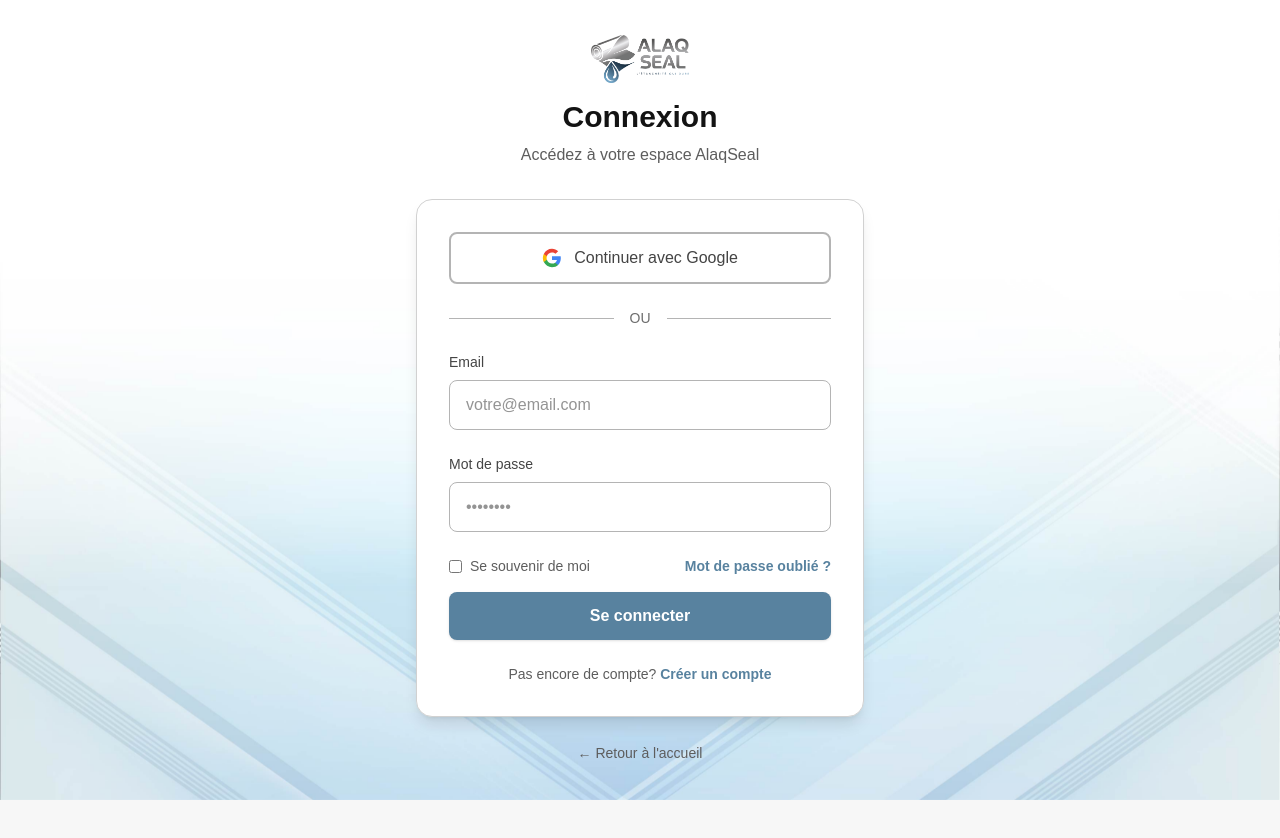
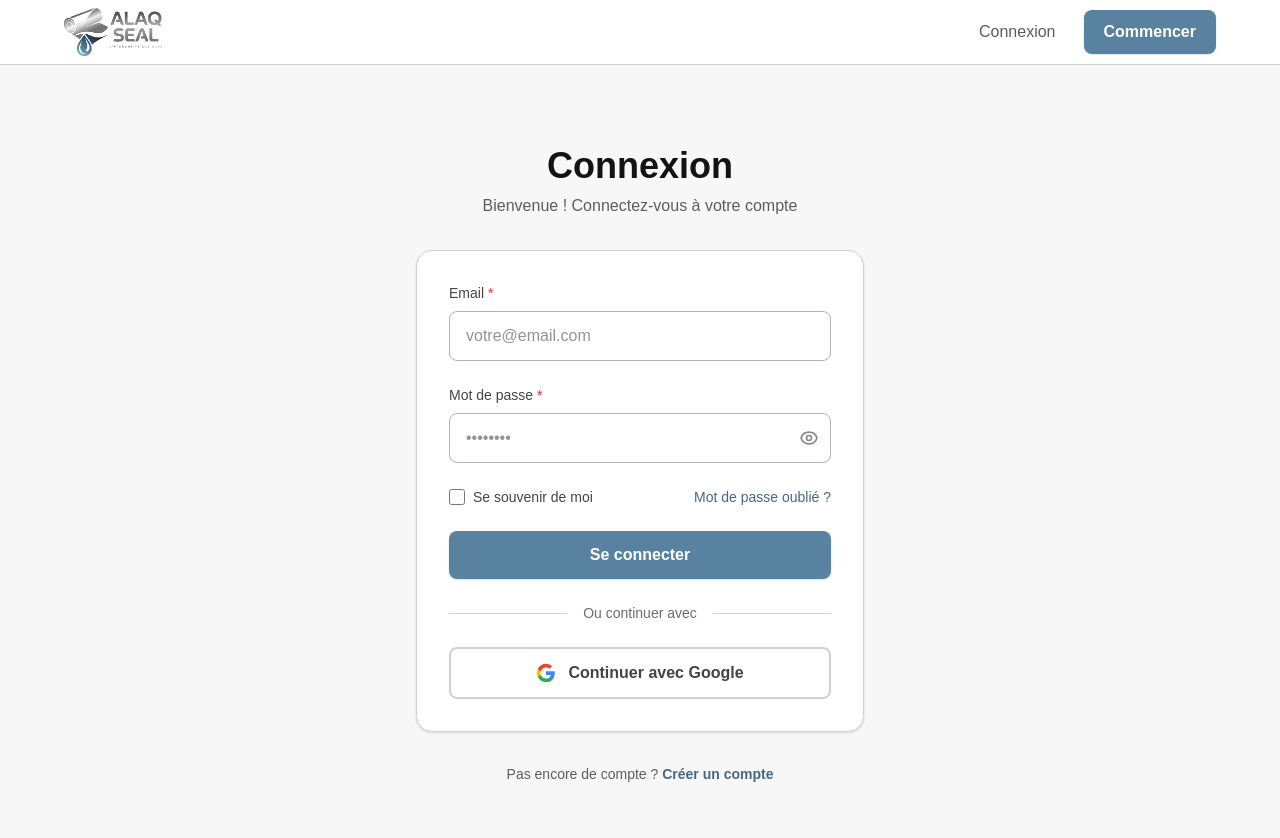
Before and after one commit to Magueri09salah/Alaq_seal_frontend, a React (Vite) app: page /login in a window 1280 px wide. Shown: the top 838 px of the page. Before the commit the page ends 800 px from the top, so only its background shows below. Built offline with nearby package versions, Linux system fonts and the light colour scheme; no server answers.

Commit message:
some modification

```diff
--- a/src/pages/EstimatorWizard.jsx
+++ b/src/pages/EstimatorWizard.jsx
@@ -10,20 +10,20 @@ import Navbar from '../components/layout/Navbar';
 const ETANCHEITE_TYPES = [
   {
     key: 'toiture',
-    label: 'Toiture-terrasse',
-    description: 'Étanchéité toiture plate',
+    label: 'Étanchéité toiture plate',
+    description: 'Toitures-terrasses accessibles ou non accessibles',
     icon: 'M3 12l2-2m0 0l7-7 7 7M5 10v10a1 1 0 001 1h3m10-11l2 2m-2-2v10a1 1 0 01-1 1h-3m-6 0a1 1 0 001-1v-4a1 1 0 011-1h2a1 1 0 011 1v4a1 1 0 001 1m-6 0h6'
   },
   {
     key: 'mur',
-    label: 'Mur',
-    description: 'Étanchéité mur enterré',
+    label: 'Étanchéité mur enterré',
+    description: 'Cuvelage, murs enterrés, soubassements',
     icon: 'M19 21V5a2 2 0 00-2-2H7a2 2 0 00-2 2v16m14 0h2m-2 0h-5m-9 0H3m2 0h5'
   },
   {
     key: 'salle_bain',
-    label: 'Salle de bain',
-    description: 'Étanchéité sous carrelage',
+    label: 'Étanchéité sous carrelage',
+    description: 'Salles de bain, douches, pièces humides',
     icon: 'M4 6h16M4 10h16M4 14h16M4 18h16'
   },
 ];
@@ -606,6 +606,24 @@ export default function EstimatorWizard() {
             {/* ── SUMMARY STEP ── */}
             {calculation && ((currentStep === 5 && selType === 'toiture') || (currentStep === 3 && selType !== 'toiture')) && (
               <div className="space-y-6">
+                {/* Back button to edit */}
+                <div className="bg-white border border-neutral-200 rounded-2xl p-4">
+                  <button
+                    onClick={() => {
+                      if (selType === 'toiture') {
+                        setCurrentStep(4); // Go back to details form
+                      } else {
+                        setCurrentStep(2); // Go back to details form
+                      }
+                    }}
+                    className="inline-flex items-center text-sm font-heading font-medium text-neutral-600 hover:text-primary-600 transition-colors">
+                    <svg className="w-4 h-4 mr-1" fill="none" stroke="currentColor" viewBox="0 0 24 24">
+                      <path strokeLinecap="round" strokeLinejoin="round" strokeWidth={2} d="M15 19l-7-7 7-7" />
+                    </svg>
+                    Modifier les informations
+                  </button>
+                </div>
+
                 {/* Recap */}
                 <div className="bg-white border border-neutral-200 rounded-2xl p-5">
                   <div className="flex flex-wrap gap-6 text-sm">
--- a/src/pages/LoginPage.jsx
+++ b/src/pages/LoginPage.jsx
@@ -1,117 +1,210 @@
 import { useState } from 'react';
 import { Link, useNavigate } from 'react-router-dom';
+import { authAPI } from '../services/api';
 import { useAuth } from '../context/AuthContext';
 import toast from 'react-hot-toast';
-import GoogleButton from '../components/auth/Googlebutton';
+import Navbar from '../components/layout/Navbar';
 
 export default function LoginPage() {
   const navigate = useNavigate();
   const { login } = useAuth();
+
+  const [formData, setFormData] = useState({ email: '', password: '' });
+  const [errors, setErrors] = useState({});
   const [loading, setLoading] = useState(false);
-  const [formData, setFormData] = useState({
-    email: '',
-    password: '',
-  });
+  const [showPassword, setShowPassword] = useState(false);
+
+  const handleChange = (e) => {
+    const { name, value } = e.target;
+    setFormData(prev => ({ ...prev, [name]: value }));
+    // Clear error when user starts typing
+    if (errors[name]) {
+      setErrors(prev => ({ ...prev, [name]: '' }));
+    }
+  };
+
+  const validateForm = () => {
+    const newErrors = {};
+
+    // Email validation
+    if (!formData.email) {
+      newErrors.email = 'L\'email est requis';
+    } else if (!/^[^\s@]+@[^\s@]+\.[^\s@]+$/.test(formData.email)) {
+      newErrors.email = 'Format d\'email invalide';
+    }
+
+    // Password validation
+    if (!formData.password) {
+      newErrors.password = 'Le mot de passe est requis';
+    } else if (formData.password.length < 8) {
+      newErrors.password = 'Le mot de passe doit contenir au moins 8 caractères';
+    }
+
+    setErrors(newErrors);
+    return Object.keys(newErrors).length === 0;
+  };
 
   const handleSubmit = async (e) => {
     e.preventDefault();
 
-    if (!formData.email || !formData.password) {
-      toast.error('Veuillez remplir tous les champs');
+    // Client-side validation
+    if (!validateForm()) {
       return;
     }
 
+    setLoading(true);
+    // setErrors({});
+
     try {
-      setLoading(true);
-      await login(formData.email, formData.password);
-      toast.success('Connexion réussie! 🎉');
-      navigate('/dashboard', { replace: true });
+      const response = await authAPI.login(formData);
+
+      setErrors({});
+
+      const { token, user } = response.data.data;
+      login(token, user);
+      toast.success(`Bienvenue, ${user.name} !`);
+      navigate('/dashboard');
     } catch (error) {
       console.error('Login error:', error);
-      toast.error(error.response?.data?.message || 'Email ou mot de passe incorrect');
+
+      // Handle backend validation errors (422)
+      if (error.response?.status === 422) {
+        const backendErrors = error.response.data.errors || {};
+        const formattedErrors = {};
+
+        // Format backend errors for display
+        Object.keys(backendErrors).forEach(key => {
+          formattedErrors[key] = Array.isArray(backendErrors[key])
+            ? backendErrors[key][0]
+            : backendErrors[key];
+        });
+
+        setErrors(formattedErrors);
+      }
+      // Handle authentication errors (401)
+      else if (error.response?.status === 401) {
+        setErrors({
+          password: error.response.data.message || 'Email ou mot de passe incorrect'
+        });
+      }
+      // Handle system/network errors with toast
+      else {
+        toast.error(error.response?.data?.message || 'Erreur de connexion. Veuillez réessayer.');
+      }
     } finally {
       setLoading(false);
     }
   };
 
+  const handleGoogleLogin = () => {
+    window.location.href = `${import.meta.env.VITE_API_URL}/auth/google`;
+  };
+
   return (
-    <div className="min-h-screen relative flex items-center justify-center p-4">
-      {/* Fixed background image */}
-      <div
-        className="fixed inset-0 bg-cover bg-center bg-no-repeat -z-10"
-        style={{ backgroundImage: 'url(/background.jpeg)' }}
-      />
+    <>
+      <Navbar />
+      <div className="min-h-screen bg-neutral-50 flex items-center justify-center py-12 px-4 sm:px-6 lg:px-8">
+        <div className="max-w-md w-full space-y-8">
 
-      <div className="w-full max-w-md relative z-10">
-        {/* Logo */}
-        <div className="text-center mb-8">
-          <Link to="/">
-            <div className="inline-flex items-center justify-center mb-4">
-              <img
-                src="/alaq_seal_logo.png"
-                alt="Alaq Seal"
-                className="h-12 w-auto object-contain"
-              />
-            </div>
-          </Link>
-          <h1 className="font-display text-3xl font-bold text-neutral-900 mb-2">Connexion</h1>
-          <p className="text-neutral-600 font-body">Accédez à votre espace AlaqSeal</p>
+          {/* Header */}
+          <div className="text-center">
+            <h2 className="font-display text-4xl font-bold text-neutral-900 mb-2">
+              Connexion
+            </h2>
+            <p className="font-body text-neutral-600">
+              Bienvenue ! Connectez-vous à votre compte
+            </p>
           </div>
 
-        {/* Login Form */}
-        <div className="bg-white rounded-2xl shadow-lg p-8 border border-neutral-200">
-          {/* Google Button */}
-          <GoogleButton />
+          {/* Form */}
+          <div className="bg-white border border-neutral-200 rounded-2xl p-8 shadow-sm">
+            <form onSubmit={handleSubmit} className="space-y-6">
 
-          {/* Divider */}
-          <div className="relative my-6">
-            <div className="absolute inset-0 flex items-center">
-              <div className="w-full border-t border-neutral-300"></div>
-            </div>
-            <div className="relative flex justify-center text-sm">
-              <span className="px-4 bg-white text-neutral-500 font-body">OU</span>
-            </div>
-          </div>
-
-          <form onSubmit={handleSubmit} className="space-y-6">
               {/* Email */}
               <div>
                 <label htmlFor="email" className="block text-sm font-heading font-medium text-neutral-700 mb-2">
-                Email
+                  Email <span className="text-red-500">*</span>
                 </label>
                 <input
                   id="email"
+                  name="email"
                   type="email"
-                required
                   value={formData.email}
-                onChange={(e) => setFormData({ ...formData, email: e.target.value })}
-                className="w-full px-4 py-3 border border-neutral-300 rounded-lg font-body focus:ring-2 focus:ring-primary-500 focus:border-transparent transition-all"
+                  onChange={handleChange}
+                  className={`w-full px-4 py-3 border rounded-lg font-body focus:ring-2 focus:ring-primary-500 focus:border-transparent transition-all ${
+                    errors.email ? 'border-red-500 bg-red-50' : 'border-neutral-300'
+                  }`}
                   placeholder="votre@email.com"
                 />
+                {errors.email && (
+                  <p className="mt-2 text-sm text-red-600 font-body flex items-center">
+                    <svg className="w-4 h-4 mr-1 flex-shrink-0" fill="currentColor" viewBox="0 0 20 20">
+                      <path fillRule="evenodd" d="M10 18a8 8 0 100-16 8 8 0 000 16zM8.707 7.293a1 1 0 00-1.414 1.414L8.586 10l-1.293 1.293a1 1 0 101.414 1.414L10 11.414l1.293 1.293a1 1 0 001.414-1.414L11.414 10l1.293-1.293a1 1 0 00-1.414-1.414L10 8.586 8.707 7.293z" clipRule="evenodd" />
+                    </svg>
+                    {errors.email}
+                  </p>
+                )}
               </div>
 
               {/* Password */}
               <div>
                 <label htmlFor="password" className="block text-sm font-heading font-medium text-neutral-700 mb-2">
-                Mot de passe
+                  Mot de passe <span className="text-red-500">*</span>
                 </label>
+                <div className="relative">
                   <input
                     id="password"
-                type="password"
-                required
+                    name="password"
+                    type={showPassword ? 'text' : 'password'}
                     value={formData.password}
-                onChange={(e) => setFormData({ ...formData, password: e.target.value })}
-                className="w-full px-4 py-3 border border-neutral-300 rounded-lg font-body focus:ring-2 focus:ring-primary-500 focus:border-transparent transition-all"
+                    onChange={handleChange}
+                    className={`w-full px-4 py-3 pr-12 border rounded-lg font-body focus:ring-2 focus:ring-primary-500 focus:border-transparent transition-all ${
+                      errors.password ? 'border-red-500 bg-red-50' : 'border-neutral-300'
+                    }`}
                     placeholder="••••••••"
                   />
+                  <button
+                    type="button"
+                    onClick={() => setShowPassword(!showPassword)}
+                    className="absolute right-3 top-1/2 -translate-y-1/2 text-neutral-400 hover:text-neutral-600 transition-colors">
+                    {showPassword ? (
+                      <svg className="w-5 h-5" fill="none" stroke="currentColor" viewBox="0 0 24 24">
+                        <path strokeLinecap="round" strokeLinejoin="round" strokeWidth={2} d="M13.875 18.825A10.05 10.05 0 0112 19c-4.478 0-8.268-2.943-9.543-7a9.97 9.97 0 011.563-3.029m5.858.908a3 3 0 114.243 4.243M9.878 9.878l4.242 4.242M9.88 9.88l-3.29-3.29m7.532 7.532l3.29 3.29M3 3l3.59 3.59m0 0A9.953 9.953 0 0112 5c4.478 0 8.268 2.943 9.543 7a10.025 10.025 0 01-4.132 5.411m0 0L21 21" />
+                      </svg>
+                    ) : (
+                      <svg className="w-5 h-5" fill="none" stroke="currentColor" viewBox="0 0 24 24">
+                        <path strokeLinecap="round" strokeLinejoin="round" strokeWidth={2} d="M15 12a3 3 0 11-6 0 3 3 0 016 0z" />
+                        <path strokeLinecap="round" strokeLinejoin="round" strokeWidth={2} d="M2.458 12C3.732 7.943 7.523 5 12 5c4.478 0 8.268 2.943 9.542 7-1.274 4.057-5.064 7-9.542 7-4.477 0-8.268-2.943-9.542-7z" />
+                      </svg>
+                    )}
+                  </button>
+                </div>
+                {errors.password && (
+                  <p className="mt-2 text-sm text-red-600 font-body flex items-center">
+                    <svg className="w-4 h-4 mr-1 flex-shrink-0" fill="currentColor" viewBox="0 0 20 20">
+                      <path fillRule="evenodd" d="M10 18a8 8 0 100-16 8 8 0 000 16zM8.707 7.293a1 1 0 00-1.414 1.414L8.586 10l-1.293 1.293a1 1 0 101.414 1.414L10 11.414l1.293 1.293a1 1 0 001.414-1.414L11.414 10l1.293-1.293a1 1 0 00-1.414-1.414L10 8.586 8.707 7.293z" clipRule="evenodd" />
+                    </svg>
+                    {errors.password}
+                  </p>
+                )}
               </div>
 
-            <div className="flex items-center justify-between mb-4">
-              <label className="flex items-center">
-                <input type="checkbox" className="rounded border-neutral-300 text-primary-500" />
-                <span className="ml-2 text-sm text-neutral-600">Se souvenir de moi</span>
+              {/* Remember me + Forgot password */}
+              <div className="flex items-center justify-between">
+                <div className="flex items-center">
+                  <input
+                    id="remember"
+                    name="remember"
+                    type="checkbox"
+                    className="h-4 w-4 text-primary-500 focus:ring-primary-500 border-neutral-300 rounded"
+                  />
+                  <label htmlFor="remember" className="ml-2 block text-sm text-neutral-700 font-body">
+                    Se souvenir de moi
                   </label>
-              <Link to="/forgot-password" className="text-sm text-primary-500 hover:text-primary-600 font-semibold">
+                </div>
+                <Link
+                  to="/forgot-password"
+                  className="text-sm font-heading font-medium text-primary-600 hover:text-primary-700 transition-colors">
                   Mot de passe oublié ?
                 </Link>
               </div>
@@ -120,40 +213,56 @@ export default function LoginPage() {
               <button
                 type="submit"
                 disabled={loading}
-              className="w-full bg-primary-500 hover:bg-primary-600 text-white font-heading font-semibold py-3 px-4 rounded-lg transition-all disabled:opacity-50 disabled:cursor-not-allowed shadow-sm hover:shadow-md"
-            >
+                className="w-full flex items-center justify-center px-6 py-3 bg-primary-500 hover:bg-primary-600 disabled:bg-neutral-300 text-white font-heading font-semibold rounded-lg transition-all shadow-sm hover:shadow-md disabled:cursor-not-allowed">
                 {loading ? (
-                <span className="flex items-center justify-center">
-                  <svg className="animate-spin -ml-1 mr-3 h-5 w-5 text-white" xmlns="http://www.w3.org/2000/svg" fill="none" viewBox="0 0 24 24">
-                    <circle className="opacity-25" cx="12" cy="12" r="10" stroke="currentColor" strokeWidth="4"></circle>
-                    <path className="opacity-75" fill="currentColor" d="M4 12a8 8 0 018-8V0C5.373 0 0 5.373 0 12h4zm2 5.291A7.962 7.962 0 014 12H0c0 3.042 1.135 5.824 3 7.938l3-2.647z"></path>
+                  <>
+                    <svg className="animate-spin -ml-1 mr-3 h-5 w-5 text-white" fill="none" viewBox="0 0 24 24">
+                      <circle className="opacity-25" cx="12" cy="12" r="10" stroke="currentColor" strokeWidth="4" />
+                      <path className="opacity-75" fill="currentColor" d="M4 12a8 8 0 018-8V0C5.373 0 0 5.373 0 12h4zm2 5.291A7.962 7.962 0 014 12H0c0 3.042 1.135 5.824 3 7.938l3-2.647z" />
                     </svg>
-                  Connexion en cours...
-                </span>
+                    Connexion...
+                  </>
                 ) : (
                   'Se connecter'
                 )}
               </button>
             </form>
 
+            {/* Divider */}
+            <div className="relative my-6">
+              <div className="absolute inset-0 flex items-center">
+                <div className="w-full border-t border-neutral-200"></div>
+              </div>
+              <div className="relative flex justify-center text-sm">
+                <span className="px-4 bg-white text-neutral-500 font-body">Ou continuer avec</span>
+              </div>
+            </div>
+
+            {/* Google Login */}
+            <button
+              type="button"
+              onClick={handleGoogleLogin}
+              className="w-full flex items-center justify-center gap-3 px-6 py-3 border-2 border-neutral-200 hover:border-neutral-300 bg-white text-neutral-700 font-heading font-semibold rounded-lg transition-all hover:shadow-sm">
+              <svg className="w-5 h-5" viewBox="0 0 24 24">
+                <path fill="#4285F4" d="M22.56 12.25c0-.78-.07-1.53-.2-2.25H12v4.26h5.92c-.26 1.37-1.04 2.53-2.21 3.31v2.77h3.57c2.08-1.92 3.28-4.74 3.28-8.09z"/>
+                <path fill="#34A853" d="M12 23c2.97 0 5.46-.98 7.28-2.66l-3.57-2.77c-.98.66-2.23 1.06-3.71 1.06-2.86 0-5.29-1.93-6.16-4.53H2.18v2.84C3.99 20.53 7.7 23 12 23z"/>
+                <path fill="#FBBC05" d="M5.84 14.09c-.22-.66-.35-1.36-.35-2.09s.13-1.43.35-2.09V7.07H2.18C1.43 8.55 1 10.22 1 12s.43 3.45 1.18 4.93l2.85-2.22.81-.62z"/>
+                <path fill="#EA4335" d="M12 5.38c1.62 0 3.06.56 4.21 1.64l3.15-3.15C17.45 2.09 14.97 1 12 1 7.7 1 3.99 3.47 2.18 7.07l3.66 2.84c.87-2.6 3.3-4.53 6.16-4.53z"/>
+              </svg>
+              Continuer avec Google
+            </button>
+          </div>
+
           {/* Register Link */}
-          <div className="mt-6 text-center">
-            <p className="text-sm text-neutral-600 font-body">
-              Pas encore de compte?{' '}
-              <Link to="/register" className="text-primary-500 hover:text-primary-600 font-heading font-semibold">
+          <p className="text-center text-sm text-neutral-600 font-body">
+            Pas encore de compte ?{' '}
+            <Link to="/register" className="font-heading font-semibold text-primary-600 hover:text-primary-700 transition-colors">
               Créer un compte
             </Link>
           </p>
+
         </div>
       </div>
-
-        {/* Back to Home */}
-        <div className="text-center mt-6">
-          <Link to="/" className="text-sm text-neutral-600 hover:text-neutral-900 font-body">
-            ← Retour à l'accueil
-          </Link>
-        </div>
-      </div>
-    </div>
+    </>
   );
 }
```
Also changed, not shown: src/services/api.js (+16 -3 lines). Lines whose indentation alone changed are shown as unchanged.
